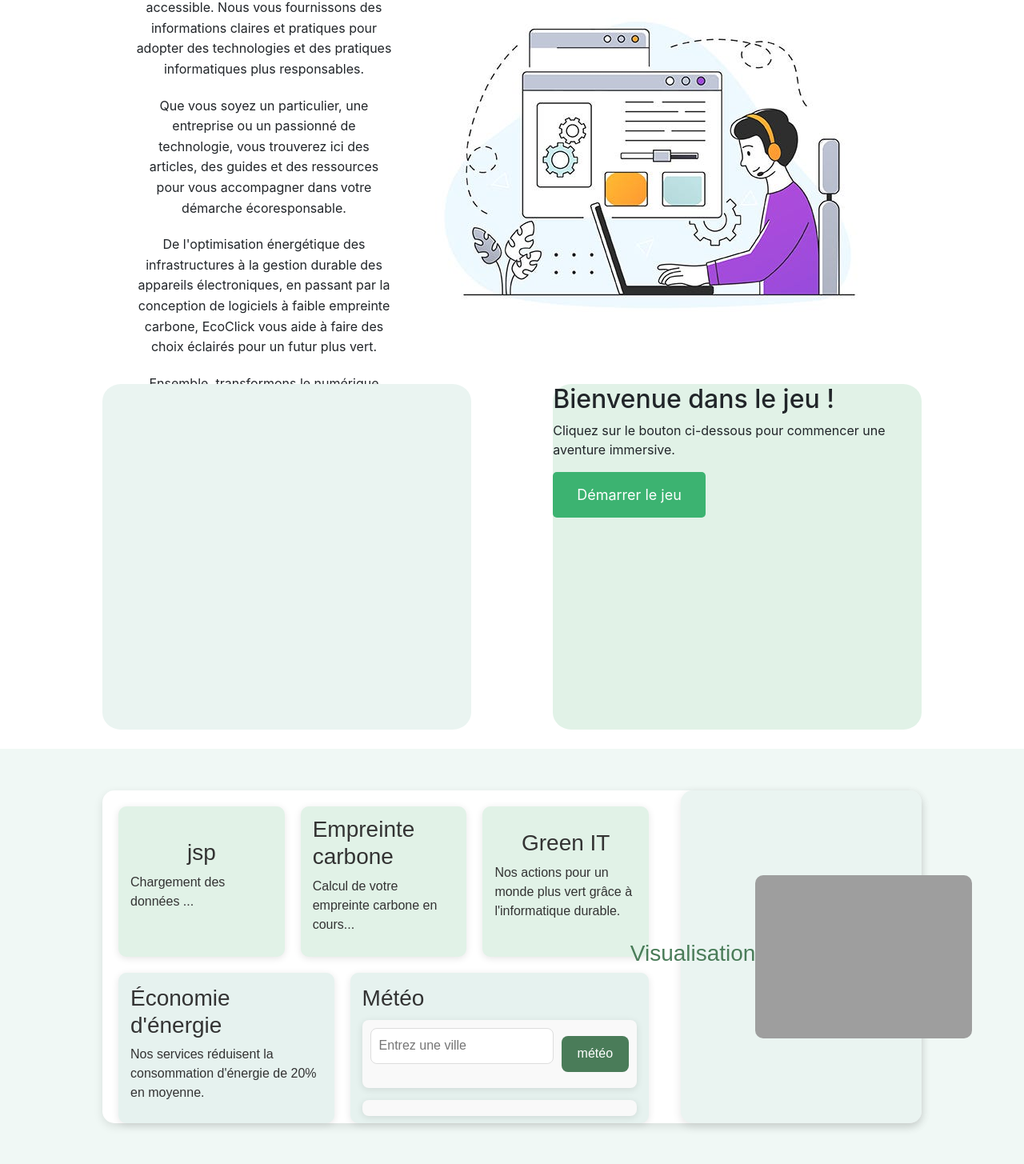
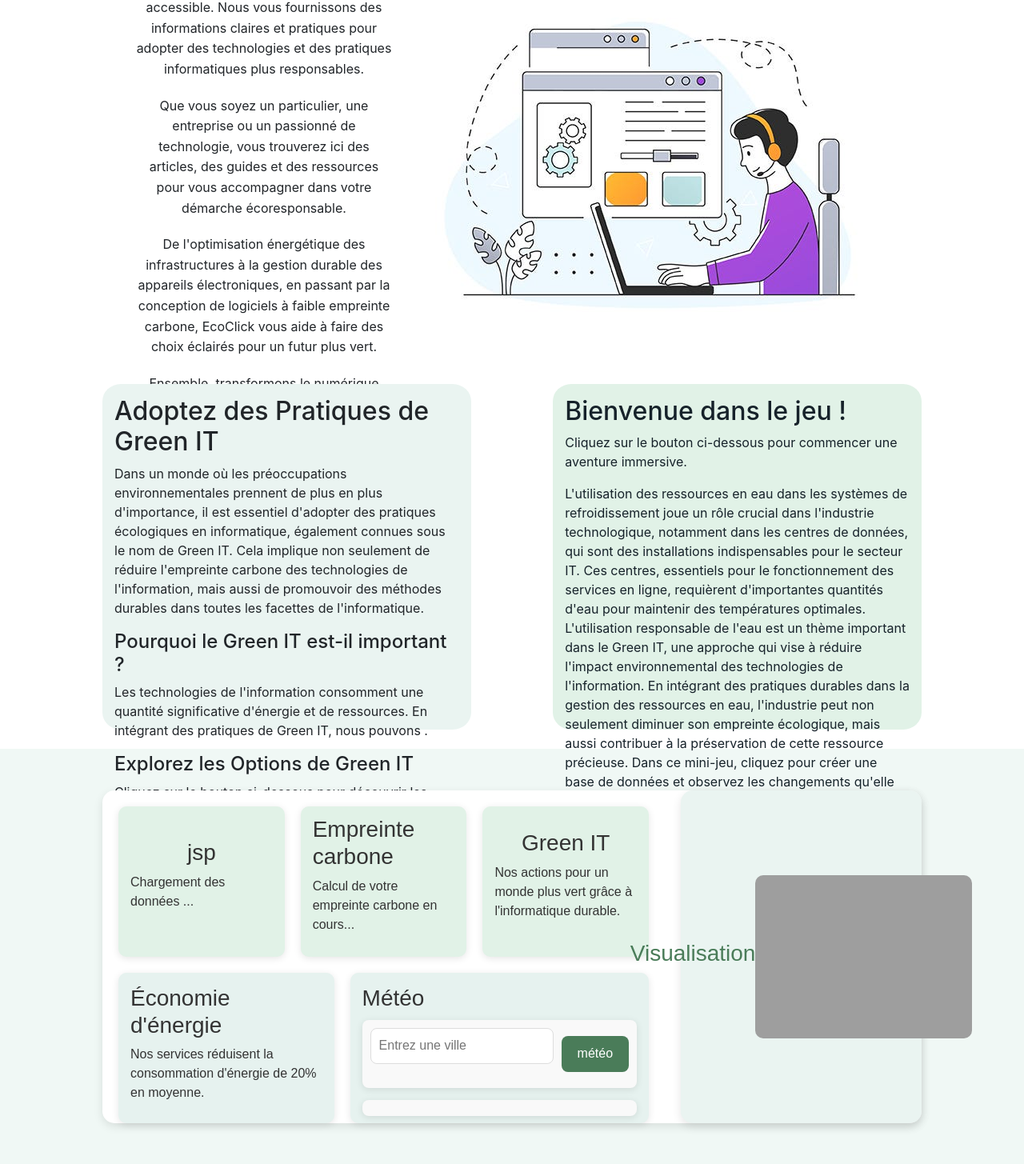
Before and after one commit to yukooome/Projet-Hackaton, a PHP site: page / in a window 1280 px wide. Shown: the part 760-2215 px from the top of the page at 80% size. Run offline with PHP 8.4, Linux system fonts and the light colour scheme; grey boxes are pictures that could not be loaded.

Commit message:
partie all

```diff
--- a/accueil.css
+++ b/accueil.css
@@ -185,6 +185,7 @@ header {
     height: 100%;
     background-color: #eaf4f1;
     border-radius: 5%;
+    padding: 15px;
 }
 
 .box-game{
@@ -192,6 +193,8 @@ header {
     height: 100%;
     background-color: #e1f2e7;
     border-radius: 5%;
+    padding: 15px;
+    color: #16222A;
 }
 
 
--- a/index.html
+++ b/index.html
@@ -66,11 +66,32 @@
       <div class="box">
         <div class="box-arbre">
 
+          <h2>Adoptez des Pratiques de Green IT</h2>
+          <p>Dans un monde où les préoccupations environnementales prennent de plus en plus d'importance, il est essentiel d'adopter des pratiques écologiques en informatique, également connues sous le nom de Green IT. Cela implique non seulement de réduire l'empreinte carbone des technologies de l'information, mais aussi de promouvoir des méthodes durables dans toutes les facettes de l'informatique.</p>
+
+          <h4>Pourquoi le Green IT est-il important ?</h4>
+          <p>Les technologies de l'information consomment une quantité significative d'énergie et de ressources. En intégrant des pratiques de Green IT, nous pouvons .</p>
+          <!-- <ul>
+              <li>Réduire la consommation d'énergie.</li>
+              <li>Minimiser les déchets électroniques.</li>
+              <li>Promouvoir l'utilisation de logiciels et de matériel écologiques.</li>
+              <li>Encourager le télétravail et d'autres solutions.</li>
+          </ul> -->
+
+          <h4>Explorez les Options de Green IT</h4>
+          <p>Cliquez sur le bouton ci-dessous pour découvrir les différentes options et pratiques de Green IT. Cet arbre décisionnel vous guidera à travers les meilleures stratégies pour rendre votre utilisation des technologies plus respectueuse de l'environnement.</p>
+          <button href="./sounya/arbre.html" class="btn">Explorez les options de Green IT</button>
+
         </div>
 
-        <div class="box-game">
+        <div class="box-game" id="jeu">
           <h2>Bienvenue dans le jeu !</h2>
           <p>Cliquez sur le bouton ci-dessous pour commencer une aventure immersive.</p>
+          <p>L'utilisation des ressources en eau dans les systèmes de refroidissement joue un rôle crucial dans l'industrie technologique, notamment dans les centres de données, qui sont des installations indispensables pour le secteur IT. Ces centres, essentiels pour le fonctionnement des services en ligne, requièrent d'importantes quantités d'eau pour maintenir des températures optimales.
+
+            L'utilisation responsable de l'eau est un thème important dans le Green IT, une approche qui vise à réduire l'impact environnemental des technologies de l'information. En intégrant des pratiques durables dans la gestion des ressources en eau, l'industrie peut non seulement diminuer son empreinte écologique, mais aussi contribuer à la préservation de cette ressource précieuse.
+
+            Dans ce mini-jeu, cliquez pour créer une base de données et observez les changements qu'elle entraîne sur l'environnement ! En prenant des décisions éclairées, vous découvrirez comment la gestion de l'eau et les technologies vertes peuvent coexister pour créer un avenir plus durable. Êtes-vous prêt à relever le défi ?</p>
           <button id="openModal" class="cta-button">Démarrer le jeu</button>
 
           <!-- Modal -->
```
